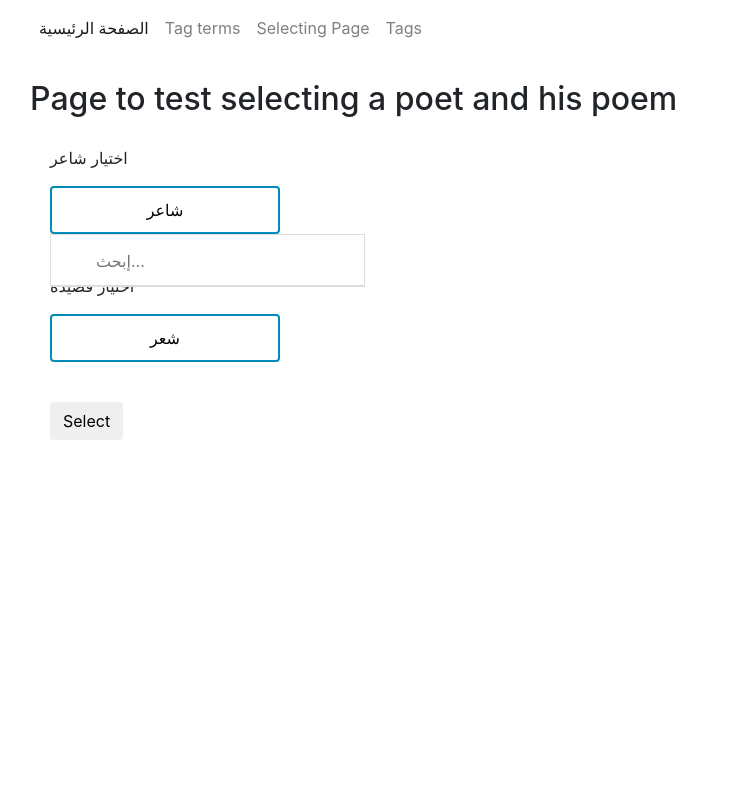
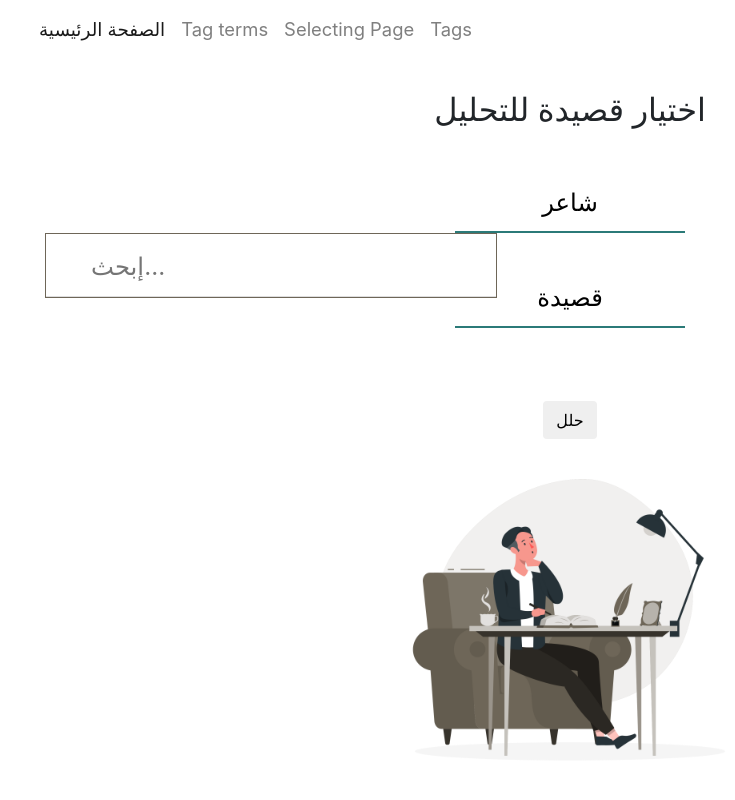
Before and after one commit to OsamaHriri/WTCAP, a Django app: page /select_poet_page/ in a window 1280 px wide, after a click on "شاعر". Shown: the whole page, without its empty margins (70-805 px from the left). Run offline with Django 3.2, Linux system fonts and the light colour scheme; data that the repository does not hold is empty; some libraries are stand-ins or nearby versions.

Commit message:
styled choose poem/poet page

```diff
--- a/server/term_labeling/static/term_labeling/select_poet_js.js
+++ b/server/term_labeling/static/term_labeling/select_poet_js.js
@@ -1,6 +1,7 @@
 /* When the user clicks on the button,
 toggle between hiding and showing the dropdown content */
 let poemid = 2066;
+
 function myFunction(id) {
     document.getElementById(id).classList.toggle("show");
     /*
@@ -14,7 +15,7 @@ function resetPoems() {
     $(".poems-link").each(function () {
         this.remove();
     });
-   const js_list = "{{poems}}";
+    const js_list = "{{poems}}";
 }
 
 function filterFunction(dropDownId, inputId) {
@@ -46,10 +47,10 @@ function choosePoet(obj) {
 
 function choosePoem(obj) {
     const id = obj.id;
-    const value =  obj.text ;
+    const value = obj.text;
     let btn = document.getElementById("poembtn");
     btn.innerText = value;
-    poemid =  id
+    poemid = id;
     myFunction("poemDropDown");
 
 }
@@ -79,3 +80,7 @@ function submitPoem() {
     console.log(poemid);
     window.location = '/main_tag_page/?poem_iid=' + poemid;
 }
+
+document.addEventListener('DOMContentLoaded', function () {
+    window.setTimeout(document.querySelector('svg').classList.add('animated'), 1000);
+});
--- a/server/term_labeling/static/term_labeling/select_poet_style.css
+++ b/server/term_labeling/static/term_labeling/select_poet_style.css
@@ -1,8 +1,11 @@
+.container {
+    font-size: 1.15em;
+}
+
 .dropbtn {
     padding: 10px;
-    font-size: 16px;
-    border: 2px solid #008CBA;
-    border-radius: 4px;
+    border: none;
+    border-bottom: 2px solid #2B7A78;
     cursor: pointer;
     min-width: 230px;
     background-color: Transparent;
@@ -10,14 +13,15 @@
     transition-duration: 0.4s;
 }
 
-.dropbtn:hover, .dropbtn:focus {
-    background-color: #008CBA; /*Green *!*/
-    color: white;
+.dropbtn:hover, .dropbtn:focus{
+    outline: none;
+    border: none;
+    border-bottom: 2px solid #33aaaa;
+
 }
 
 #poetInput, #poemInput {
     box-sizing: border-box;
-    font-size: 16px;
     padding: 14px 20px 12px 45px;
     border: none;
     border-bottom: 1px solid #ddd;
@@ -27,38 +31,30 @@
     outline: 3px solid #ddd;
 }
 
-.row {
-    padding: 20px;
-    display: flex;
-    align-items: center;
-}
-
 .dropdown-content {
     display: none;
     position: absolute;
-    background-color: #f6f6f6;
-    min-width: 300px;
+    background-color: #feffff;
+    /*min-width: 300px;*/
+    width: auto;
     max-height: 300px;
     overflow: auto;
-    border: 1px solid #ddd;
+    border: 1px solid #6e6658;
     z-index: 1;
 }
 
 .dropdown-content a {
     color: black;
-    padding: 12px 16px;
+    padding: 10px 14px;
     text-decoration: none;
     display: block;
 }
 
-.row a:hover {
-    background-color: #ddd;
+.dropdown-content a:hover {
+    color: #33aaaa;
+    /*background-color: #ddd;*/
 }
 
 .show {
     display: block;
 }
-
-.right {
-    text-align: right;
-}
--- /dev/null
+++ b/server/term_labeling/static/term_labeling/style.css
@@ -0,0 +1,3 @@
+.banner{
+    background: #112D32;
+}
--- a/server/term_labeling/templates/base.html
+++ b/server/term_labeling/templates/base.html
@@ -50,7 +50,7 @@
     </div>
 </nav>
 
-<div class="container"> {% block content %} {% endblock %}</div>
+{% block content %} {% endblock %}
 
 <!-- jQuery first, then Popper.js, then Bootstrap JS -->
 <script src="https://ajax.googleapis.com/ajax/libs/jquery/3.5.1/jquery.min.js"></script>
--- a/server/term_labeling/templates/select_poet.html
+++ b/server/term_labeling/templates/select_poet.html
@@ -7,49 +7,45 @@
 {% endblock stylesheets %}
 
 {% block content %}
-<div class="container is-rtl">
+<div class="container is-rtl text-center">
     <br>
-    <h2 class="header"> Page to test selecting a poet and his poem </h2>
+    <h2 class="header"> اختيار قصيدة للتحليل </h2>
 
-
-    <div class="container">
+    <div class="container text-center">
+        <br>
         <!-- Choose poet -->
-
-        <div class="row">
         <div class=".col-md-">
-
-                <p> اختيار شاعر</p>
             <button id="poetbtn" onclick="myFunction('poetDropDown')" class="dropbtn">شاعر</button>
-                <div id="poetDropDown" class="dropdown-content right">
+            <div id="poetDropDown" class="dropdown-content">
                 <input type="text" placeholder="إبحث..." id="poetInput"
                        onkeyup="filterFunction('poetDropDown',this.id)">
                 {% for poet in poets %}
                 <a id="{{poet.id}}" class="poet-link" href="#" onclick="choosePoet(this)"> {{ poet.name }} </a>
                 {% endfor %}
             </div>
-            </div>
-        </div>
+        </div><br>
 
         <!-- Choose poem -->
 
-        <div class="row">
         <div class=".col-md-">
-                <p> اختيار قصيدة</p>
-                <button id="poembtn" onclick="myFunction('poemDropDown')" class="dropbtn">شعر</button>
-                <div id="poemDropDown" class="dropdown-content right">
+            <button id="poembtn" onclick="myFunction('poemDropDown')" class="dropbtn">قصيدة</button>
+            <div id="poemDropDown" class="dropdown-content">
                 <input type="text" placeholder="إبحث..." id="poemInput" onkeyup="filterFunction()">
                 {% for poem in poems %}
                 <a id="{{poem.id}}" class="poems-link" href="#" onclick="choosePoem(this)"> {{ poem.name }} </a>
                 {% endfor %}
             </div>
-            </div>
+        </div><br><br>
 
-        </div>
-        <div class="row">
-            <button class="btn" href="#" onclick="submitPoem()">Select</button>
-        </div>
+        <button class="btn" href="#" onclick="submitPoem()">حلل</button><br><br>
+
+        <img src="{% static 'term_labeling/img/Novelist writing-rafiki.png' %}" alt="Novelist writing" width="400"
+             height="300">
 
     </div>
 </div>
 
 {% endblock content %}
+
+{% block scripts %}
+{% endblock scripts %}
```
Also changed, not shown: server/term_labeling/static/term_labeling/base_style.css (+4 -3 lines), server/term_labeling/static/term_labeling/manage_tags_style.css (+19 -8 lines), server/term_labeling/templates/index.html (+9 -2 lines), server/term_labeling/templates/manage_tags.html (+10 -7 lines), server/term_labeling/static/term_labeling/img/Bibliophile-bro.png (added), server/term_labeling/static/term_labeling/img/Novelist writing-rafiki.png (added). Lines whose indentation alone changed are shown as unchanged.
